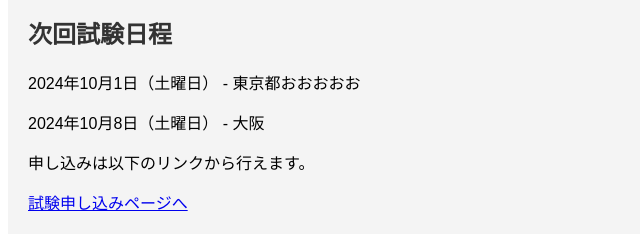
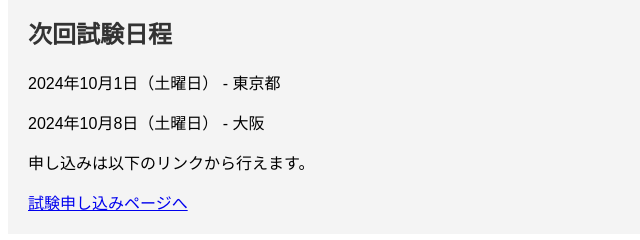
Before and after one commit to tyaaku/html_test, a plain HTML site: page index.html in a window 1280 px wide. Shown: the part 451-691 px from the top of the page, 20-660 px from the left. Drawn offline with Linux system fonts and the light colour scheme.

Commit message:
Update index.html

```diff
--- a/index.html
+++ b/index.html
@@ -59,7 +59,7 @@
 
         <div class="exam-info">
             <h2>次回試験日程</h2>
-            <p>2024年10月1日（土曜日） - 東京都おおおおお</p>
+            <p>2024年10月1日（土曜日） - 東京都</p>
             <p>2024年10月8日（土曜日） - 大阪</p>
             <p>申し込みは以下のリンクから行えます。</p>
             <a href="#">試験申し込みページへ</a>
```
